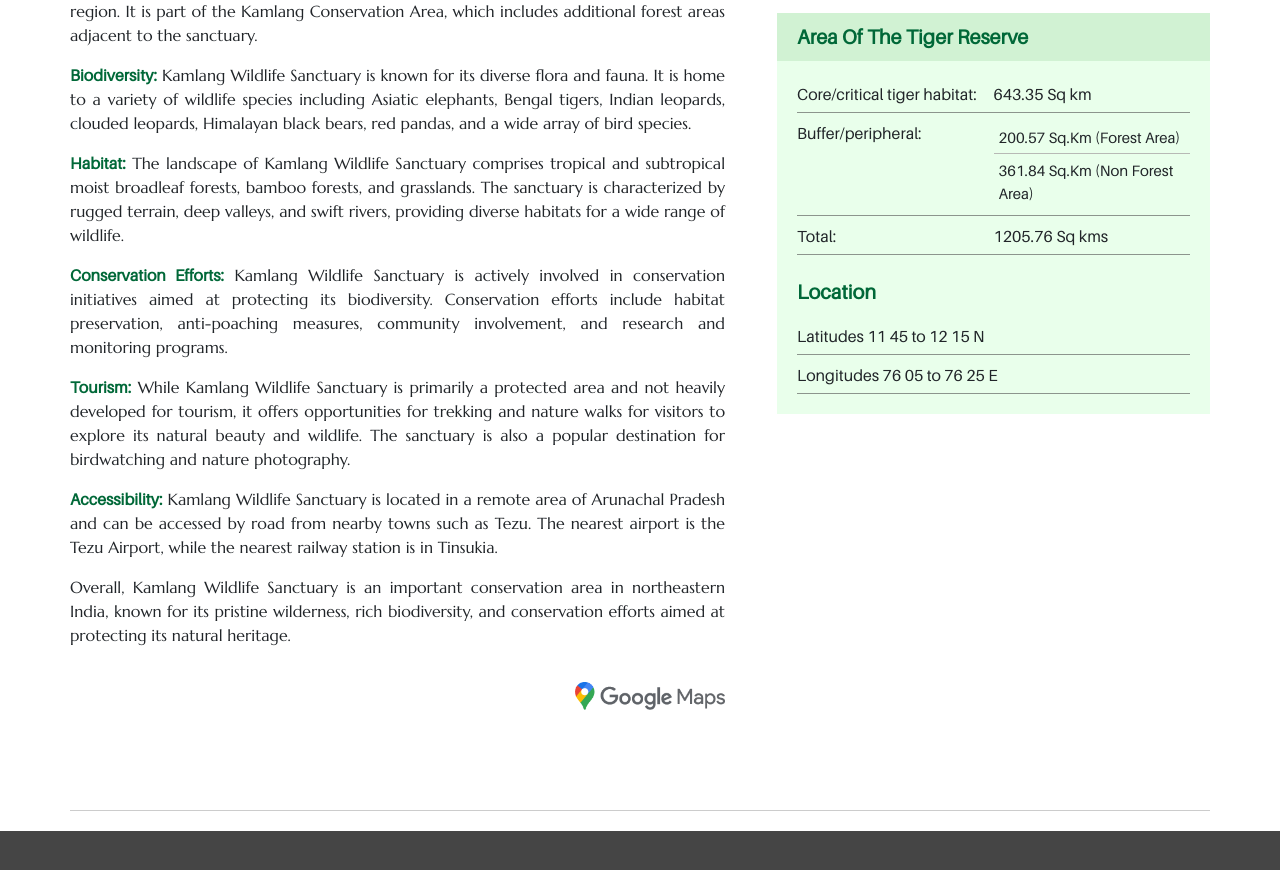
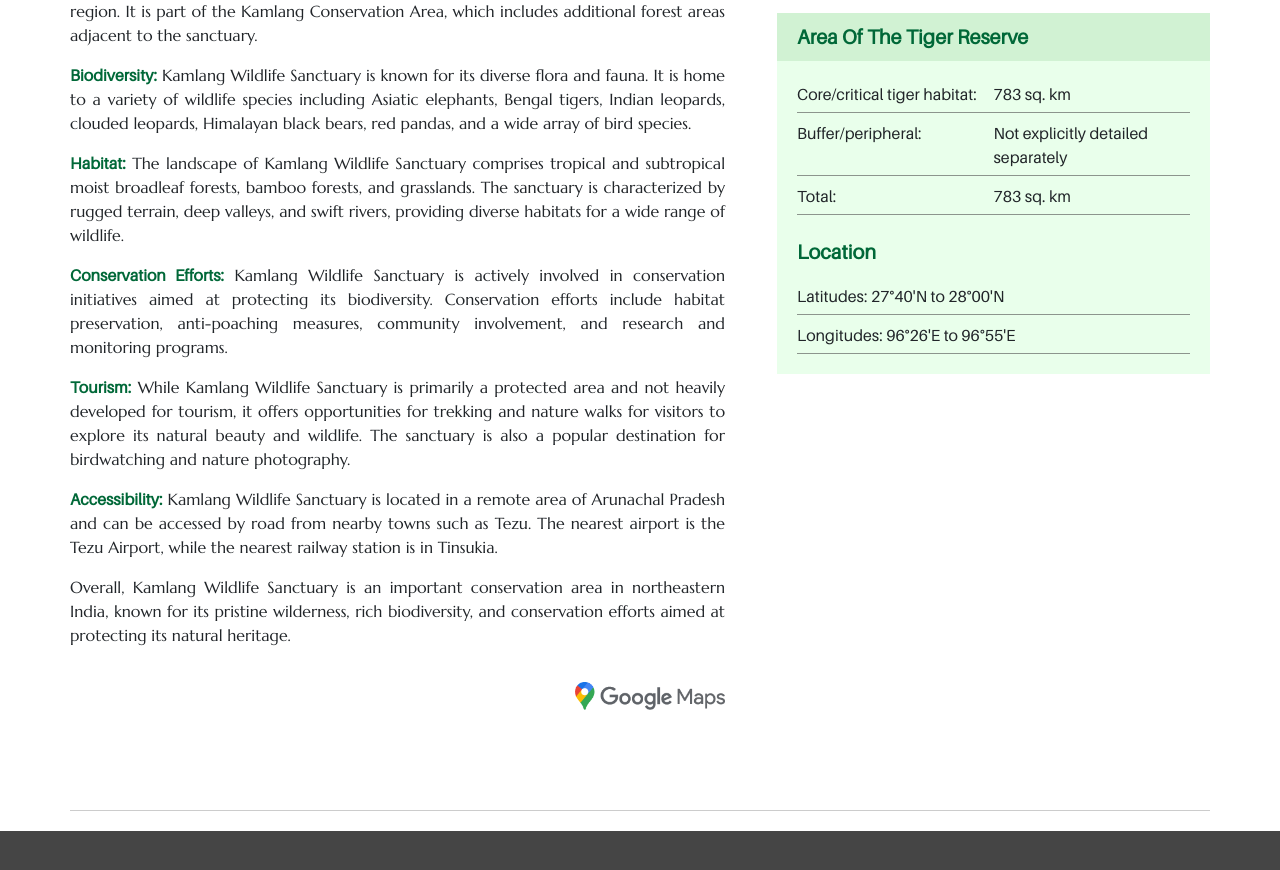
Before and after one commit to adil-shabab/natural-tiger-reserve, a plain HTML site: page ArunachalPradesh.html in a window 1280 px wide. Shown: the part 3444-4314 px from the top of the page. Drawn offline with nearby package versions, Linux system fonts and the light colour scheme.

Commit message:
small change

```diff
--- a/ArunachalPradesh.html
+++ b/ArunachalPradesh.html
@@ -279,29 +279,28 @@
                         <div class="inner_parent">
                             <div class="inner_box">
                                 <span>Core/critical tiger habitat:</span>
-                                <span>643.35 Sq km</span>
+                                <span>783 sq. km</span>
                             </div>
                             <div class="inner_box">
                                 <span>Buffer/peripheral:</span>
-                                <div class="divide">
-                                    <span class="first">200.57 Sq.Km (Forest Area)</span>
-                                    <span class="">361.84 Sq.Km (Non Forest Area)</span>
-                                </div>
+                                <span>Not explicitly detailed separately</span>
                             </div>
 
                             <div class="inner_box">
                                 <span class="bold">Total:</span>
-                                <span class="bold">1205.76 Sq kms</span>
+                                <span class="bold">783 sq. km</span>
                             </div>
 
                             <h6>Location</h6>
                             <div class="inner_box">
-                                <span class="w-100">Latitudes 11 45 to 12 15 N</span>
+                                <span class="w-100">Latitudes: 27°40'N to 28°00'N</span>
                             </div>
                             <div class="inner_box">
-                                <span class="w-100">Longitudes 76 05 to 76 25 E</span>
+                                <span class="w-100">Longitudes: 96°26'E to 96°55'E</span>
                             </div>
                         </div>
+
+
                     </div>
                 </div>
             </div>
```
